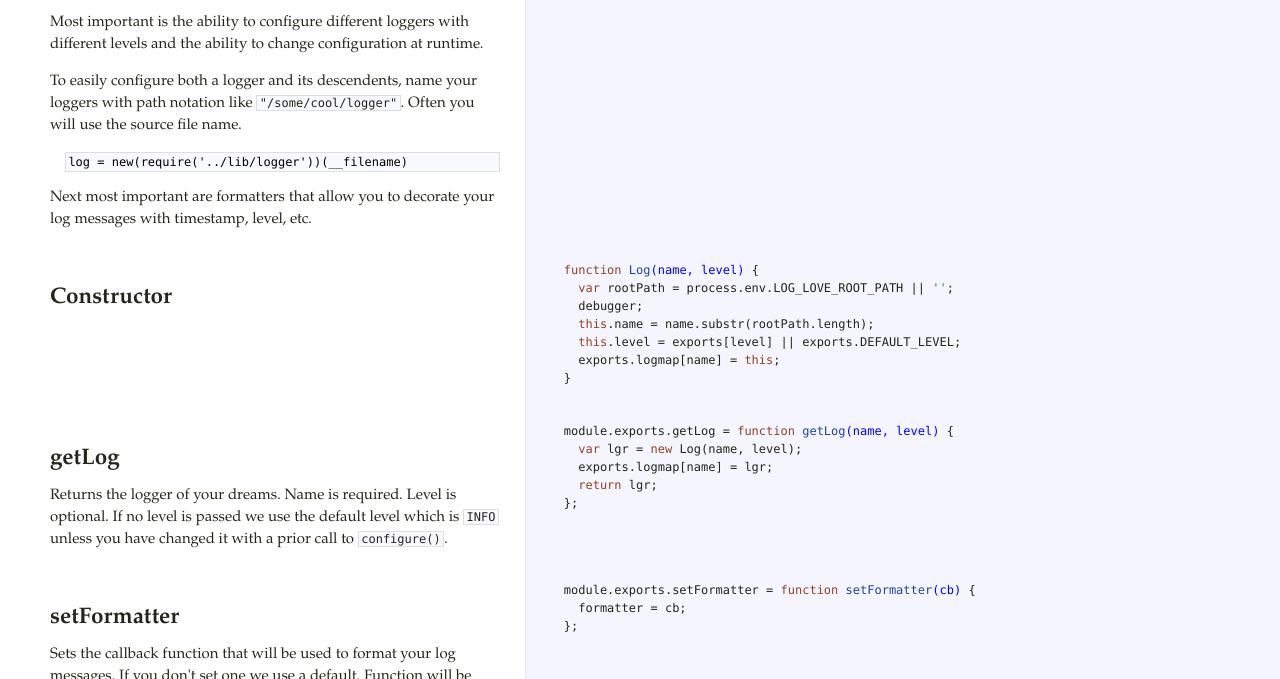
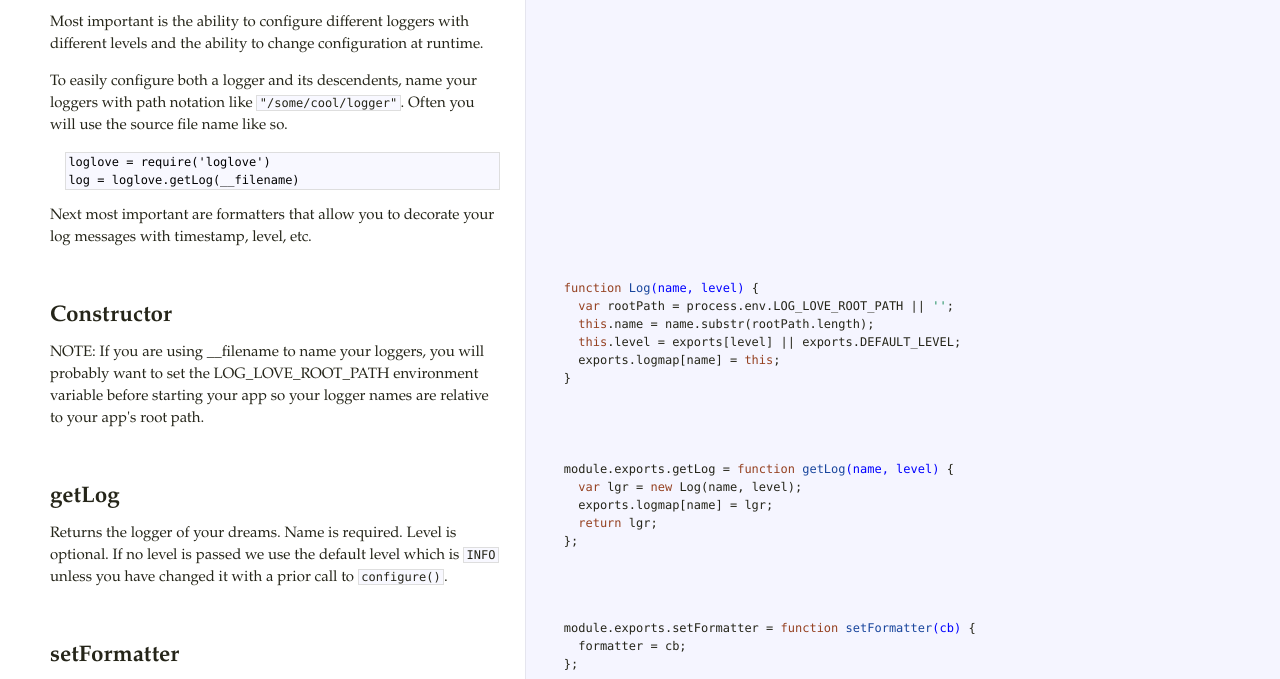
Before and after one commit to cold-storage/loglove, a website: page doc/loglove.html in a window 1280 px wide. Shown: the part 112-791 px from the top of the page. Drawn offline with Linux system fonts and the light colour scheme.

Commit message:
docs on rawgithub.com

```diff
--- a/doc/logger.html
+++ b/doc/loglove.html
@@ -28,8 +28,9 @@
 <p>To easily configure both a logger and its descendents,
 name your loggers with path notation like
 <code>&quot;/some/cool/logger&quot;</code>. Often you will use the source
-file name.</p>
-<pre><code>log = new(require(&#39;../lib/logger&#39;))(__filename)</code></pre>
+file name like so.</p>
+<pre><code>loglove = require(&#39;loglove&#39;)
+log = loglove.getLog(__filename)</code></pre>
 <p>Next most important are formatters that allow you to decorate your log
 messages with timestamp, level, etc.</p>
 
@@ -50,12 +51,14 @@
                 <a class="pilcrow" href="#section-2">&#182;</a>
               </div>
               <h2 id="constructor">Constructor</h2>
+<p>NOTE: If you are using __filename to name your loggers, you will probably
+want to set the LOG_LOVE_ROOT_PATH environment variable before starting
+your app so your logger names are relative to your app&#39;s root path.</p>
 
             </div>
 
             <div class="content"><div class='highlight'><pre><span class="function"><span class="keyword">function</span> <span class="title">Log</span><span class="params">(name, level)</span> {</span>
   <span class="keyword">var</span> rootPath = process.env.LOG_LOVE_ROOT_PATH || <span class="string">''</span>;
-  debugger;
   <span class="keyword">this</span>.name = name.substr(rootPath.length);
   <span class="keyword">this</span>.level = exports[level] || exports.DEFAULT_LEVEL;
   exports.logmap[name] = <span class="keyword">this</span>;
```
Also changed, not shown: README.md.
